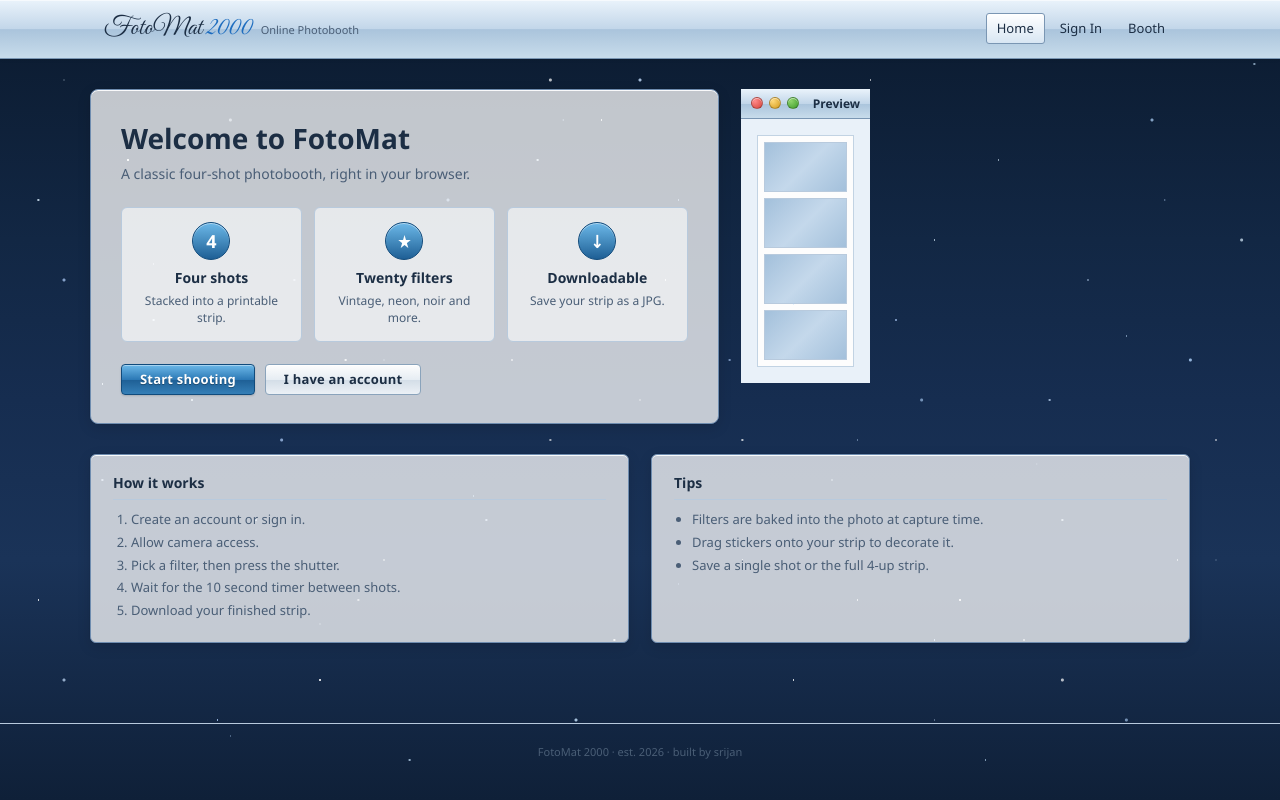
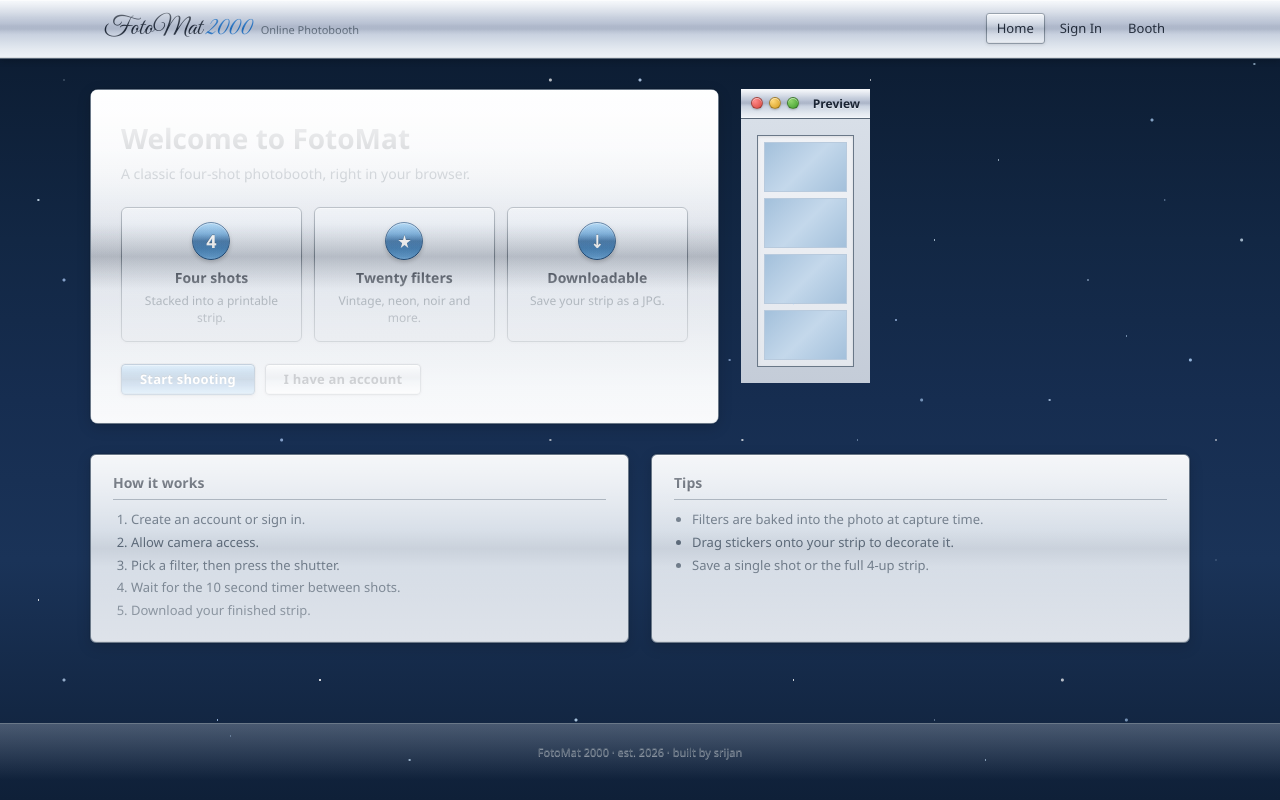
Before and after one commit to SAISRIJAN13/fotomat, a plain HTML site: page index.html in a window 1280 px wide. Drawn offline with nearby package versions, Linux system fonts and the light colour scheme.

Commit message:
Metallic chrome theme: gradients, shine overlays, deeper shadows

```diff
--- a/style.css
+++ b/style.css
@@ -3,20 +3,28 @@
    ============================================================ */
 
 :root {
-  --bg-1:        #d6e7f5;
-  --bg-2:        #b9d2ea;
-  --panel:       rgba(255, 255, 255, .75);
-  --panel-edge:  #6e8caf;
-  --ink:         #1c2e44;
-  --ink-soft:    #4a5e76;
+  --bg-1:        #c8d0da;
+  --bg-2:        #a0aab8;
+  --panel:       rgba(220, 226, 234, .82);
+  --panel-edge:  #7a8694;
+  --ink:         #1a2434;
+  --ink-soft:    #5a6878;
   --accent:      #1e6dbf;
   --accent-2:    #3a8bd8;
   --teal:        #2c9aa3;
   --warn:        #c2453d;
   --ok:          #2f8a4a;
-  --window-bg:   #f5faff;
-  --titlebar:    linear-gradient(180deg, #eaf3fb 0%, #c2d6e9 50%, #aac4dc 51%, #c8dceb 100%);
-  --shadow:      0 1px 0 rgba(255,255,255,.9) inset, 0 0 0 1px rgba(0,0,0,.05), 0 4px 14px rgba(0,0,0,.12);
+  --window-bg:   linear-gradient(180deg, #e8ecf1 0%, #d0d6e0 40%, #c4ccd8 100%);
+  --titlebar:    linear-gradient(180deg,
+    #eaf0f7 0%, #cdd5e2 15%, #b8c2d4 30%, #aeb8cc 45%,
+    #bcc6d8 55%, #c8d2e0 70%, #d8e0ea 85%, #e4eaf2 100%);
+  --chrome-shine: linear-gradient(180deg,
+    rgba(255,255,255,.6) 0%, rgba(255,255,255,.1) 40%,
+    rgba(0,0,0,.04) 50%, rgba(255,255,255,.15) 60%, rgba(255,255,255,.4) 100%);
+  --shadow:      0 1px 0 rgba(255,255,255,.7) inset, 0 -1px 0 rgba(0,0,0,.12) inset,
+                 0 0 0 1px rgba(0,0,0,.08), 0 4px 14px rgba(0,0,0,.15);
+  --shadow-up:   0 1px 0 rgba(255,255,255,.8) inset, 0 -1px 2px rgba(0,0,0,.08) inset,
+                 0 0 0 1px rgba(0,0,0,.1);
 }
 
 * { box-sizing: border-box; margin: 0; padding: 0; }
@@ -152,11 +160,22 @@ body::after {
    ============================================================ */
 .topbar {
   background: var(--titlebar);
-  border-bottom: 1px solid #7a96b3;
-  box-shadow: 0 1px 0 rgba(255,255,255,.6) inset, 0 1px 3px rgba(0,0,0,.08);
+  border-bottom: 1px solid #5a6878;
+  box-shadow:
+    0 1px 0 rgba(255,255,255,.6) inset,
+    0 -1px 0 rgba(0,0,0,.15) inset,
+    0 2px 6px rgba(0,0,0,.2);
   position: sticky;
   top: 0;
   z-index: 50;
+}
+.topbar::after {
+  content: "";
+  position: absolute;
+  inset: 0;
+  background: var(--chrome-shine);
+  pointer-events: none;
+  border-radius: inherit;
 }
 .topbar-inner {
   max-width: 1100px;
@@ -210,13 +229,14 @@ body::after {
   .nav-link { font-size: 12px; padding: 4px 7px; }
 }
 .nav-link:hover {
-  background: rgba(255,255,255,.5);
-  border-color: #a8bfd4;
+  background: linear-gradient(180deg, #d8dfe8 0%, #c0c8d4 100%);
+  border-color: #7a8694;
+  box-shadow: 0 1px 0 rgba(255,255,255,.5) inset, 0 1px 2px rgba(0,0,0,.1);
 }
 .nav-link.active {
-  background: linear-gradient(180deg, #ffffff, #d8e6f3);
-  border-color: #7a96b3;
-  box-shadow: 0 1px 0 rgba(255,255,255,.9) inset;
+  background: linear-gradient(180deg, #eef2f8 0%, #d0d8e4 30%, #bcc6d6 50%, #cdd5e2 70%, #e2e8f0 100%);
+  border-color: #6a7888;
+  box-shadow: 0 1px 0 rgba(255,255,255,.7) inset, 0 -1px 0 rgba(0,0,0,.06) inset, 0 1px 3px rgba(0,0,0,.12);
 }
 
 /* ============================================================
@@ -237,31 +257,57 @@ body::after {
   border-radius: 4px;
   cursor: pointer;
   border: 1px solid;
-  transition: filter .12s, transform .08s;
+  transition: filter .12s, transform .08s, box-shadow .12s;
   letter-spacing: .2px;
+  text-shadow: 0 1px 0 rgba(255,255,255,.3);
 }
-.btn:active:not(:disabled) { transform: translateY(1px); }
+.btn:active:not(:disabled) {
+  transform: translateY(1px);
+  box-shadow: 0 1px 2px rgba(0,0,0,.2) inset;
+}
 .btn:disabled { opacity: .55; cursor: not-allowed; }
 
 .btn-primary {
-  background: linear-gradient(180deg, #6cb8e8 0%, #2c79b6 50%, #1e5f95 51%, #357fb7 100%);
+  background: linear-gradient(180deg,
+    #8ac4f0 0%, #5a9ed8 15%, #3a7cb8 30%, #2a66a0 45%,
+    #1e5a94 50%, #2a68a8 55%, #3a7cc0 70%, #5a9ed8 85%, #7ab8ec 100%);
   color: #fff;
-  border-color: #114b7c;
-  text-shadow: 0 1px 0 rgba(0,0,0,.3);
-  box-shadow: 0 1px 0 rgba(255,255,255,.4) inset, 0 1px 2px rgba(0,0,0,.15);
+  border-color: #1a4a7c;
+  text-shadow: 0 -1px 0 rgba(0,0,0,.4);
+  box-shadow:
+    0 1px 0 rgba(255,255,255,.35) inset,
+    0 -1px 0 rgba(0,0,0,.15) inset,
+    0 0 0 1px rgba(0,0,0,.12),
+    0 2px 4px rgba(0,0,0,.18);
 }
 .btn-primary:hover:not(:disabled) {
-  filter: brightness(1.07);
+  filter: brightness(1.08);
+  box-shadow:
+    0 1px 0 rgba(255,255,255,.4) inset,
+    0 -1px 0 rgba(0,0,0,.12) inset,
+    0 0 0 1px rgba(0,0,0,.12),
+    0 3px 8px rgba(0,0,0,.22);
 }
 
 .btn-secondary {
-  background: linear-gradient(180deg, #fdfdfd 0%, #e6edf3 50%, #d3dde7 51%, #ecf1f6 100%);
+  background: linear-gradient(180deg,
+    #f2f4f8 0%, #dce2ea 15%, #c8d0dc 30%, #b8c2d0 45%,
+    #c0cad8 50%, #ccd4e0 55%, #d8dee8 70%, #e6eaf0 85%, #f0f2f6 100%);
   color: var(--ink);
-  border-color: #8aa3bb;
-  box-shadow: 0 1px 0 rgba(255,255,255,.9) inset;
+  border-color: #7a8694;
+  box-shadow:
+    0 1px 0 rgba(255,255,255,.6) inset,
+    0 -1px 0 rgba(0,0,0,.08) inset,
+    0 0 0 1px rgba(0,0,0,.06),
+    0 1px 3px rgba(0,0,0,.1);
 }
 .btn-secondary:hover:not(:disabled) {
-  filter: brightness(1.04);
+  filter: brightness(1.03);
+  box-shadow:
+    0 1px 0 rgba(255,255,255,.7) inset,
+    0 -1px 0 rgba(0,0,0,.06) inset,
+    0 0 0 1px rgba(0,0,0,.08),
+    0 2px 6px rgba(0,0,0,.14);
 }
 
 .btn.block { display: block; width: 100%; padding: 10px; margin-top: 6px; }
@@ -279,7 +325,7 @@ body::after {
   position: relative;
   z-index: 2;
   background: var(--window-bg);
-  border: 1px solid var(--panel-edge);
+  border: 1px solid #6a7888;
   border-radius: 6px;
   box-shadow: var(--shadow);
   overflow: hidden;
@@ -291,14 +337,25 @@ body::after {
   display: flex;
   align-items: center;
   gap: 6px;
-  border-bottom: 1px solid #7a96b3;
+  border-bottom: 1px solid #5a6878;
+  box-shadow: 0 -1px 0 rgba(255,255,255,.3) inset;
+  position: relative;
+}
+.window-titlebar::after {
+  content: "";
+  position: absolute;
+  inset: 0;
+  background: var(--chrome-shine);
+  pointer-events: none;
 }
 .dot {
   width: 12px; height: 12px;
   border-radius: 50%;
   display: inline-block;
-  border: 1px solid rgba(0,0,0,.25);
-  box-shadow: 0 1px 0 rgba(255,255,255,.5) inset;
+  border: 1px solid rgba(0,0,0,.3);
+  box-shadow: 0 1px 0 rgba(255,255,255,.5) inset, 0 1px 2px rgba(0,0,0,.2);
+  position: relative;
+  z-index: 1;
 }
 .dot-r { background: radial-gradient(circle at 30% 30%, #ff8b8b, #d6443a); }
 .dot-y { background: radial-gradient(circle at 30% 30%, #ffd97a, #d49b1c); }
@@ -308,6 +365,9 @@ body::after {
   font-size: 12px;
   color: var(--ink);
   font-weight: 600;
+  position: relative;
+  z-index: 1;
+  text-shadow: 0 1px 0 rgba(255,255,255,.5);
 }
 .window-body { padding: 14px; }
 @media (min-width: 600px) {
@@ -332,14 +392,22 @@ body::after {
 .hero-card {
   position: relative;
   z-index: 2;
-  background: var(--panel);
-  border: 1px solid var(--panel-edge);
+  background: linear-gradient(180deg, #e8ecf2 0%, #d6dce6 30%, #c8d0dc 70%, #d4dce8 100%);
+  border: 1px solid #6a7888;
   border-radius: 8px;
   padding: 22px 18px;
   box-shadow: var(--shadow);
 }
 @media (min-width: 600px) {
   .hero-card { padding: 28px 30px; }
+}
+.hero-card::before {
+  content: "";
+  position: absolute;
+  inset: 0;
+  background: var(--chrome-shine);
+  pointer-events: none;
+  border-radius: inherit;
 }
 .hero-title h1 {
   font-size: 22px;
@@ -365,26 +433,37 @@ body::after {
   .hero-features { grid-template-columns: 1fr; }
 }
 .feature {
-  background: rgba(255,255,255,.6);
-  border: 1px solid #b8cadd;
+  background: linear-gradient(180deg, #e2e8f0 0%, #d0d8e4 50%, #c4ccd8 100%);
+  border: 1px solid #7a8694;
   border-radius: 6px;
   padding: 14px;
   text-align: center;
+  box-shadow: 0 1px 0 rgba(255,255,255,.4) inset, 0 1px 3px rgba(0,0,0,.08);
+}
+.feature::before {
+  content: "";
+  position: absolute;
+  inset: 0;
+  background: var(--chrome-shine);
+  pointer-events: none;
+  border-radius: inherit;
 }
 .feature-icon {
   width: 38px;
   height: 38px;
   margin: 0 auto 8px;
   border-radius: 50%;
-  background: linear-gradient(180deg, #6cb8e8, #1e5f95);
+  background: linear-gradient(180deg,
+    #8ac4f0 0%, #5a9ed8 30%, #2a66a0 50%, #3a7cb8 70%, #7ab8ec 100%);
   color: #fff;
   display: flex;
   align-items: center;
   justify-content: center;
   font-size: 18px;
   font-weight: 700;
-  border: 1px solid #114b7c;
-  box-shadow: 0 1px 0 rgba(255,255,255,.5) inset;
+  border: 1px solid #1a4a7c;
+  box-shadow: 0 1px 0 rgba(255,255,255,.4) inset, 0 2px 4px rgba(0,0,0,.2);
+  text-shadow: 0 -1px 0 rgba(0,0,0,.3);
 }
 .feature h3 {
   font-size: 14px;
@@ -409,16 +488,17 @@ body::after {
   width: 100%;
 }
 .preview-body {
-  background: #e9f1f9;
+  background: linear-gradient(180deg, #d8dfe8 0%, #c4ccd8 100%);
   padding: 16px;
 }
 .preview-strip {
   display: grid;
   grid-template-rows: repeat(4, 1fr);
   gap: 6px;
-  background: #fdfdfd;
-  border: 1px solid #c2d3e3;
+  background: linear-gradient(180deg, #f0f2f6 0%, #e4e8ee 100%);
+  border: 1px solid #6a7888;
   padding: 6px;
+  box-shadow: 0 1px 3px rgba(0,0,0,.1) inset;
 }
 .preview-shot {
   background:
@@ -440,8 +520,8 @@ body::after {
 .panel {
   position: relative;
   z-index: 2;
-  background: var(--panel);
-  border: 1px solid var(--panel-edge);
+  background: linear-gradient(180deg, #e6eaf0 0%, #d4dce6 40%, #c8d0dc 100%);
+  border: 1px solid #6a7888;
   border-radius: 6px;
   padding: 14px 16px;
   box-shadow: var(--shadow);
@@ -449,12 +529,21 @@ body::after {
 @media (min-width: 600px) {
   .panel { padding: 18px 22px; }
 }
+.panel::before {
+  content: "";
+  position: absolute;
+  inset: 0;
+  background: var(--chrome-shine);
+  pointer-events: none;
+  border-radius: inherit;
+}
 .panel-title {
   font-size: 14px;
   color: var(--ink);
   margin-bottom: 10px;
-  border-bottom: 1px solid #b8cadd;
+  border-bottom: 1px solid #8a96a4;
   padding-bottom: 6px;
+  text-shadow: 0 1px 0 rgba(255,255,255,.5);
 }
 .how-list {
   margin-left: 18px;
@@ -583,16 +672,21 @@ body::after {
   font-size: 11px;
   padding: 3px 10px;
   border-radius: 10px;
-  background: linear-gradient(180deg, #ffffff, #d8e6f3);
-  border: 1px solid #8aa3bb;
+  background: linear-gradient(180deg,
+    #f0f2f6 0%, #d8dfe8 30%, #c8d0dc 50%, #d4dce6 70%, #e8ecf2 100%);
+  border: 1px solid #6a7888;
   color: var(--ink);
   font-weight: 600;
   letter-spacing: .5px;
+  box-shadow: 0 1px 0 rgba(255,255,255,.5) inset, 0 1px 2px rgba(0,0,0,.1);
+  text-shadow: 0 1px 0 rgba(255,255,255,.5);
 }
 .camera-window .timer-pill.live {
-  background: linear-gradient(180deg, #ffe9c2, #f5b65a);
-  border-color: #b07a18;
-  color: #5a3300;
+  background: linear-gradient(180deg,
+    #ffe9c2 0%, #f5b65a 40%, #d49b1c 60%, #f0b04a 80%, #ffe0a0 100%);
+  border-color: #8a6010;
+  color: #4a2800;
+  text-shadow: 0 1px 0 rgba(255,255,255,.3);
 }
 
 .camera-body { padding: 12px; }
@@ -602,10 +696,11 @@ body::after {
 .screen {
   position: relative;
   background: #000;
-  border: 1px solid #4a5e76;
+  border: 1px solid #3a4656;
   border-radius: 4px;
   aspect-ratio: 4 / 3;
   overflow: hidden;
+  box-shadow: 0 2px 6px rgba(0,0,0,.3) inset;
 }
 #video {
   width: 100%;
@@ -679,8 +774,9 @@ body::after {
   letter-spacing: 1px;
   color: var(--ink-soft);
   margin: 14px 0 8px;
-  border-bottom: 1px solid #c2d3e3;
+  border-bottom: 1px solid #8a96a4;
   padding-bottom: 4px;
+  text-shadow: 0 1px 0 rgba(255,255,255,.5);
 }
 .filter-grid {
   display: grid;
@@ -693,17 +789,18 @@ body::after {
 .filter-swatch {
   position: relative;
   aspect-ratio: 1;
-  border: 2px solid #8aa3bb;
+  border: 2px solid #6a7888;
   cursor: pointer;
   padding: 0;
-  background: linear-gradient(135deg, #b9d2ea, #d6e7f5);
+  background: linear-gradient(135deg, #b0bac8, #c8d0dc);
   border-radius: 3px;
   overflow: hidden;
+  box-shadow: 0 1px 0 rgba(255,255,255,.4) inset, 0 1px 2px rgba(0,0,0,.1);
 }
 .filter-swatch:hover { border-color: var(--accent); }
 .filter-swatch.active {
   border-color: var(--accent);
-  box-shadow: 0 0 0 2px rgba(30,109,191,.3);
+  box-shadow: 0 0 0 2px rgba(30,109,191,.35), 0 1px 0 rgba(255,255,255,.4) inset;
 }
 .filter-swatch .label {
   position: absolute;
@@ -718,11 +815,11 @@ body::after {
 
 /* STRIP */
 .strip-frame {
-  background: #fdfdfd;
+  background: linear-gradient(180deg, #f0f2f6 0%, #e0e4ea 100%);
   padding: 10px;
-  border: 1px solid #c2d3e3;
+  border: 1px solid #6a7888;
   border-radius: 4px;
-  box-shadow: 0 1px 2px rgba(0,0,0,.05) inset;
+  box-shadow: 0 1px 3px rgba(0,0,0,.08) inset, 0 1px 0 rgba(255,255,255,.4) inset;
 }
 @media (min-width: 600px) {
   .strip-frame { padding: 12px; }
@@ -733,15 +830,16 @@ body::after {
   gap: 6px;
 }
 .strip-slot {
-  background: #1a2030;
+  background: linear-gradient(180deg, #1a2030, #0f1824);
   aspect-ratio: 4 / 3;
   display: flex;
   align-items: center;
   justify-content: center;
   position: relative;
   overflow: hidden;
-  border: 1px solid #2d3a4f;
+  border: 1px solid #3a4656;
   border-radius: 2px;
+  box-shadow: 0 1px 3px rgba(0,0,0,.3) inset;
 }
 .strip-slot.empty span {
   color: rgba(255,255,255,.25);
@@ -775,7 +873,7 @@ body::after {
    ============================================================ */
 .sticker-section {
   margin-top: 14px;
-  border-top: 1px solid #c2d3e3;
+  border-top: 1px solid #8a96a4;
   padding-top: 10px;
 }
 .sticker-palette {
@@ -791,20 +889,22 @@ body::after {
   align-items: center;
   justify-content: center;
   font-size: 18px;
-  background: linear-gradient(180deg, #fdfdfd 0%, #e6edf3 100%);
-  border: 1px solid #8aa3bb;
+  background: linear-gradient(180deg,
+    #f0f2f6 0%, #d8dfe8 30%, #c8d0dc 50%, #d4dce6 70%, #e8ecf2 100%);
+  border: 1px solid #6a7888;
   border-radius: 4px;
   cursor: grab;
   user-select: none;
   transition: transform .1s, box-shadow .1s;
   flex-shrink: 0;
+  box-shadow: 0 1px 0 rgba(255,255,255,.5) inset, 0 1px 2px rgba(0,0,0,.1);
 }
 @media (min-width: 600px) {
   .sticker-item { width: 36px; height: 36px; font-size: 22px; }
 }
 .sticker-item:hover {
   transform: scale(1.15);
-  box-shadow: 0 2px 6px rgba(0,0,0,.18);
+  box-shadow: 0 1px 0 rgba(255,255,255,.5) inset, 0 3px 8px rgba(0,0,0,.2);
   border-color: var(--accent);
 }
 .sticker-item:active {
@@ -862,8 +962,10 @@ body::after {
   font-size: 11px;
   color: var(--ink-soft);
   padding: 16px 12px;
-  border-top: 1px solid #b8cadd;
+  border-top: 1px solid #6a7888;
   margin-top: 20px;
+  background: linear-gradient(180deg, rgba(200,208,220,.3) 0%, transparent 100%);
+  text-shadow: 0 1px 0 rgba(255,255,255,.5);
 }
 @media (min-width: 600px) {
   .site-footer { padding: 20px; margin-top: 30px; }
```
